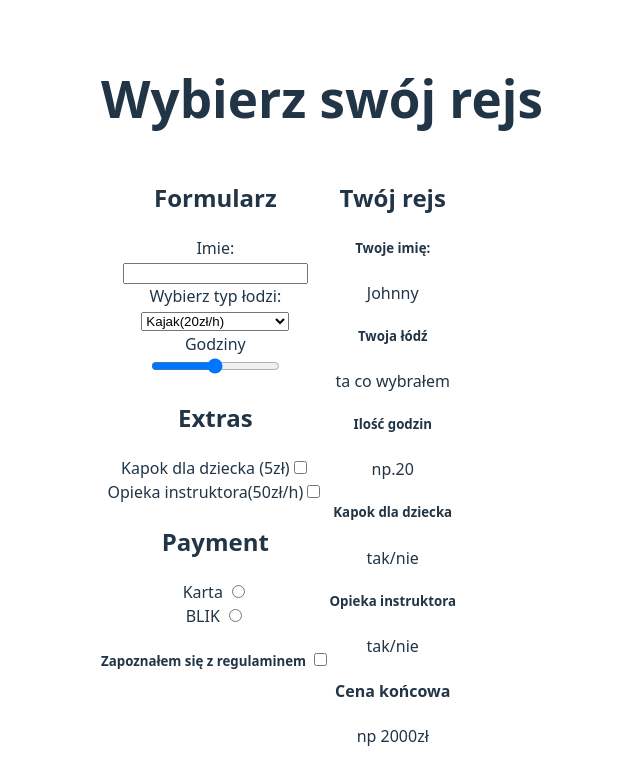
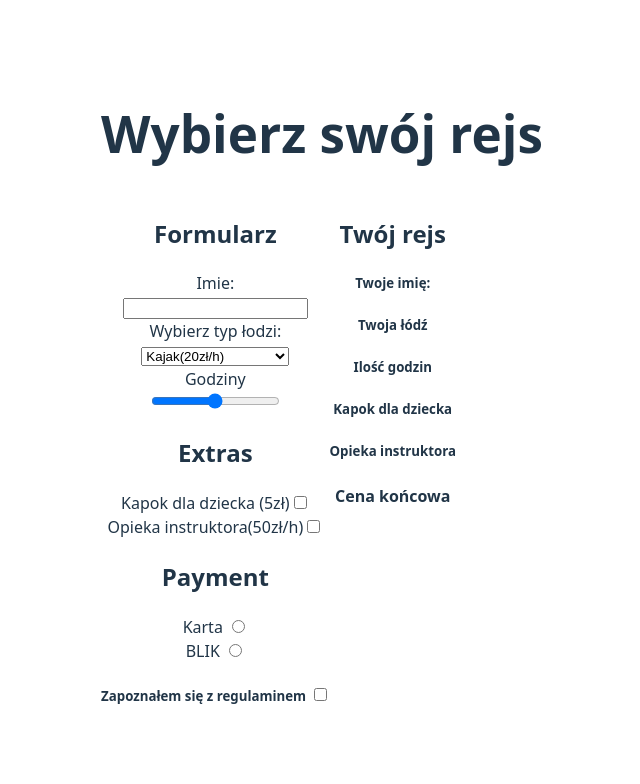
Before and after one commit to j0hnnnny-programista/web-mazurska-przystan-Bulkowski-Nowakowski, a React (Vite) app: page / in a window 1280 px wide. Shown: the top 784 px of the page, without its empty margins (318-958 px from the left). Built offline with nearby package versions, Linux system fonts and the light colour scheme.

Commit message:
repainring aswers form mistake

```diff
--- a/src/App.tsx
+++ b/src/App.tsx
@@ -39,17 +39,17 @@ function App() {
                 Twój rejs
             </h2>
                 <h5>Twoje imię:</h5>
-                <p id={'yourname'}>Johnny</p>
+                <p id={'yourname'}></p>
                 <h5>Twoja łódź</h5>
-                <p id={'yourboat'}>ta co wybrałem</p>
+                <p id={'yourboat'}></p>
                 <h5>Ilość godzin</h5>
-                <p id={'amounthours'}>np.20</p>
+                <p id={'amounthours'}></p>
                 <h5>Kapok dla dziecka</h5>
-                <p id={'czykapok'}>tak/nie</p>
+                <p id={'czykapok'}></p>
                 <h5>Opieka instruktora</h5>
-                <p id={'opieka instuktora'}>tak/nie</p>
+                <p id={'opieka instuktora'}></p>
                 <h4>Cena końcowa</h4>
-                <p id={'price'}>np 2000zł</p>
+                <p id={'price'}></p>
 
             </div>
         </main>
```
